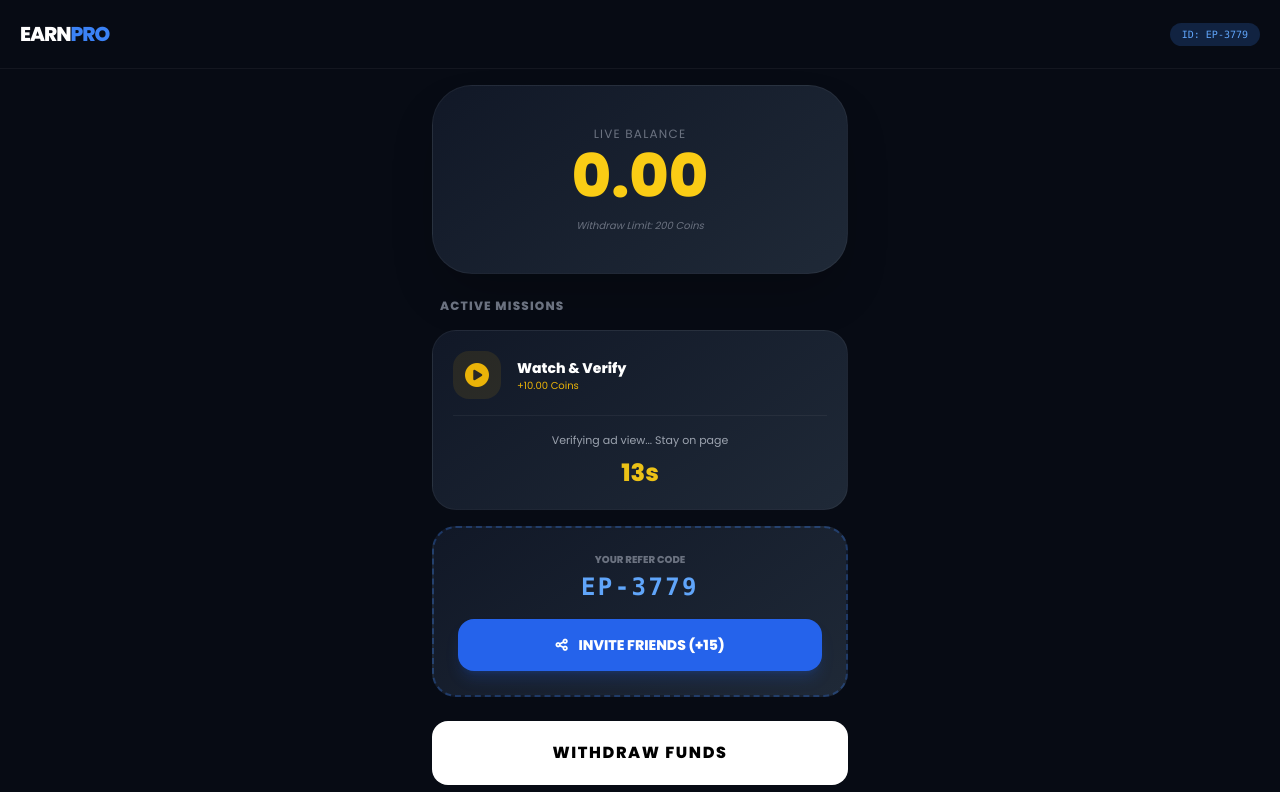
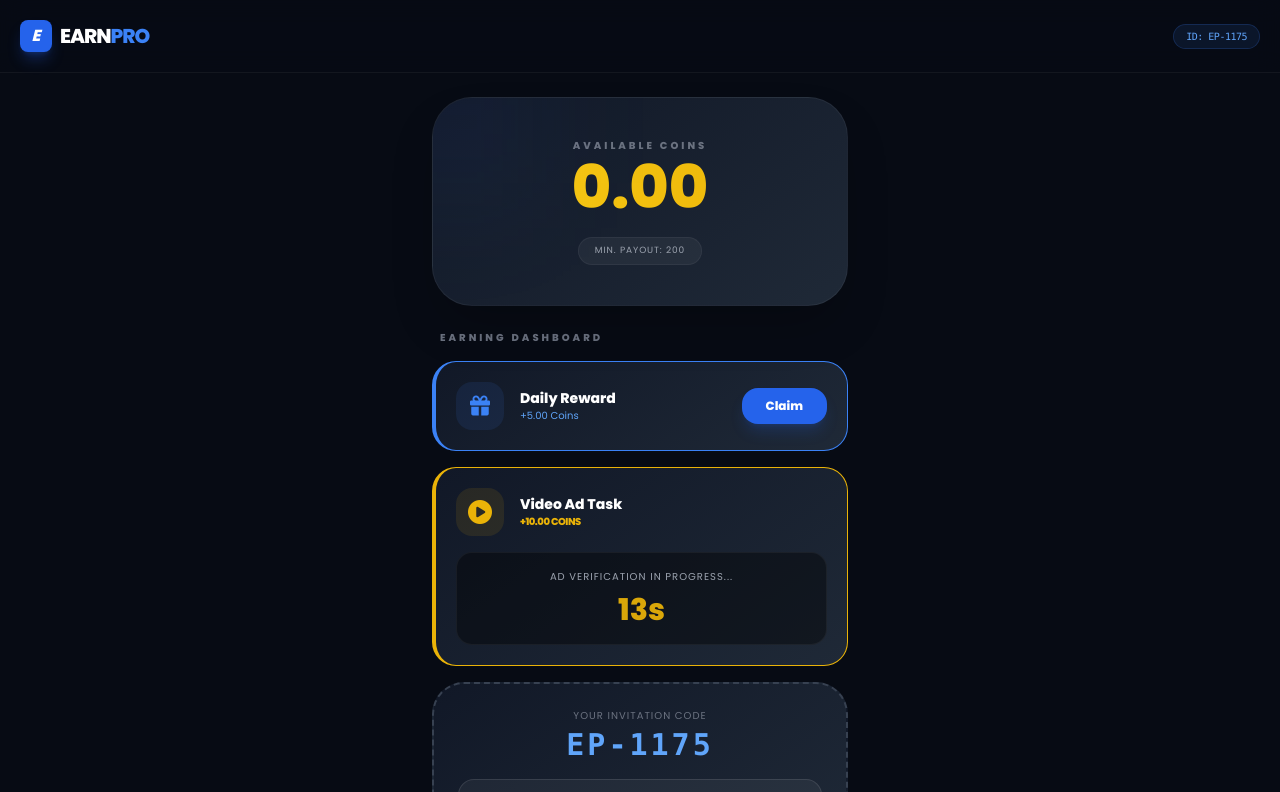
Before and after one commit to ramlal740890-cpu/earn-bot-2026, a plain HTML site: page index.html in a window 1280 px wide. Both pictures are taken after a click on the button "Watch". Shown: the top 792 px of the page. Drawn offline with nearby package versions, Linux system fonts and the light colour scheme; no server answers.

Commit message:
Update index.html

```diff
--- a/index.html
+++ b/index.html
@@ -3,7 +3,7 @@
 <head>
     <meta charset="UTF-8">
     <meta name="viewport" content="width=device-width, initial-scale=1.0">
-    <title>EarnPro 2026 | Verified Earnings</title>
+    <title>EarnPro 2026 | Official System</title>
     <script src="https://cdn.tailwindcss.com"></script>
     <link rel="stylesheet" href="https://cdnjs.cloudflare.com/ajax/libs/font-awesome/6.0.0/css/all.min.css">
     <script src="https://www.gstatic.com/firebasejs/9.17.1/firebase-app-compat.js"></script>
@@ -11,71 +11,90 @@
 
     <style>
         @import url('https://fonts.googleapis.com/css2?family=Poppins:wght@300;400;600;800&display=swap');
-        body { background: #070b14; color: #fff; font-family: 'Poppins', sans-serif; }
+        body { background: #070b14; color: #fff; font-family: 'Poppins', sans-serif; transition: 0.3s; }
         .premium-card { background: linear-gradient(145deg, #111827, #1f2937); border: 1px solid rgba(255,255,255,0.05); }
-        .disabled-btn { background: #374151 !important; opacity: 0.6; pointer-events: none; }
-        .verify-timer { animation: pulse 1s infinite; color: #facc15; font-weight: bold; }
-        @keyframes pulse { 0%, 100% { opacity: 1; } 50% { opacity: 0.5; } }
+        .coin-gradient { background: linear-gradient(90deg, #facc15, #eab308); -webkit-background-clip: text; -webkit-text-fill-color: transparent; }
+        .disabled-btn { background: #1e293b !important; color: #64748b !important; cursor: not-allowed; pointer-events: none; opacity: 0.7; }
+        .verify-anim { animation: pulse 1s infinite; }
+        @keyframes pulse { 0%, 100% { opacity: 1; } 50% { opacity: 0.4; } }
     </style>
 </head>
-<body class="pb-20">
+<body class="pb-24">
 
-    <nav class="p-5 border-b border-white/5 flex justify-between items-center">
-        <span class="font-bold text-xl tracking-tighter uppercase">Earn<span class="text-blue-500">Pro</span></span>
-        <div id="userTag" class="text-[10px] bg-blue-500/20 px-3 py-1 rounded-full text-blue-400 font-mono">ID: ...</div>
+    <!-- Header -->
+    <nav class="p-5 border-b border-white/5 flex justify-between items-center sticky top-0 bg-[#070b14]/90 backdrop-blur-md z-50">
+        <div class="flex items-center gap-2">
+            <div class="w-8 h-8 bg-blue-600 rounded-lg flex items-center justify-center shadow-lg shadow-blue-600/30 font-bold italic">E</div>
+            <span class="font-extrabold text-xl tracking-tighter">EARN<span class="text-blue-500">PRO</span></span>
+        </div>
+        <div id="displayId" class="text-[10px] font-mono bg-blue-500/10 text-blue-400 px-3 py-1 rounded-full border border-blue-500/20 tracking-tighter">ID: Loading...</div>
     </nav>
 
-    <div class="max-w-md mx-auto p-4 space-y-6">
+    <div class="max-w-md mx-auto p-4 space-y-6 mt-2">
 
-        <!-- Balance Card -->
-        <div class="premium-card rounded-[2.5rem] p-10 text-center shadow-2xl">
-            <p class="text-gray-500 text-xs uppercase tracking-widest mb-1">Live Balance</p>
-            <h2 class="text-6xl font-black text-yellow-400" id="balance">0.00</h2>
-            <p class="text-[10px] text-gray-500 mt-3 italic">Withdraw Limit: 200 Coins</p>
+        <!-- Wallet Card -->
+        <div class="premium-card rounded-[2.5rem] p-10 text-center relative overflow-hidden shadow-2xl">
+            <div class="absolute -top-10 -left-10 w-32 h-32 bg-blue-500/10 blur-3xl"></div>
+            <p class="text-gray-500 text-[10px] uppercase tracking-[0.3em] font-bold mb-1">Available Coins</p>
+            <h2 class="text-6xl font-black coin-gradient" id="balance">0.00</h2>
+            <div class="mt-5 flex justify-center">
+                <span class="bg-white/5 px-4 py-1.5 rounded-full text-[9px] text-gray-400 border border-white/5 uppercase tracking-widest">Min. Payout: 200</span>
+            </div>
         </div>
 
         <!-- Task Section -->
         <div class="space-y-4">
-            <h3 class="text-xs font-bold text-gray-500 px-2 tracking-widest">ACTIVE MISSIONS</h3>
+            <h3 class="text-[10px] font-bold text-gray-500 px-2 tracking-[0.3em] uppercase">Earning Dashboard</h3>
 
-            <!-- Video Ad Task -->
-            <div class="premium-card p-5 rounded-3xl border border-white/5 relative overflow-hidden">
+            <!-- 24H Daily Bonus -->
+            <div class="premium-card p-5 rounded-3xl flex justify-between items-center group border-l-4 border-blue-500">
+                <div class="flex items-center gap-4">
+                    <div class="w-12 h-12 bg-blue-500/10 rounded-2xl flex items-center justify-center text-blue-500 transition group-hover:scale-110"><i class="fas fa-gift text-xl"></i></div>
+                    <div><p class="text-sm font-bold">Daily Reward</p><p class="text-[10px] text-blue-400">+5.00 Coins</p></div>
+                </div>
+                <button onclick="startDailyBonus()" id="dailyBtn" class="bg-blue-600 text-white px-6 py-2.5 rounded-2xl text-xs font-black transition active:scale-95 shadow-lg shadow-blue-600/20">Claim</button>
+            </div>
+
+            <!-- Video Ad with 15s Verification -->
+            <div class="premium-card p-5 rounded-3xl flex flex-col gap-4 border-l-4 border-yellow-500">
                 <div class="flex justify-between items-center">
                     <div class="flex items-center gap-4">
                         <div class="w-12 h-12 bg-yellow-500/10 rounded-2xl flex items-center justify-center text-yellow-500"><i class="fas fa-play-circle text-2xl"></i></div>
-                        <div>
-                            <p class="font-bold text-sm">Watch & Verify</p>
-                            <p class="text-[10px] text-yellow-500">+10.00 Coins</p>
-                        </div>
+                        <div><p class="text-sm font-bold">Video Ad Task</p><p class="text-[10px] text-yellow-500 font-bold uppercase tracking-tighter">+10.00 Coins</p></div>
                     </div>
-                    <div id="adActionArea">
-                        <button onclick="startAdProcess()" id="watchBtn" class="bg-yellow-500 text-black px-6 py-2.5 rounded-xl text-xs font-black transition active:scale-95">Watch</button>
-                    </div>
+                    <button onclick="startVideoAd()" id="adBtn" class="bg-yellow-500 text-black px-6 py-2.5 rounded-2xl text-xs font-black transition active:scale-95 shadow-lg shadow-yellow-500/20">Watch</button>
                 </div>
 
-                <!-- Countdown Overlay (Hidden by default) -->
-                <div id="verifyOverlay" class="hidden mt-4 pt-4 border-t border-white/5 text-center">
-                    <p class="text-[11px] text-gray-400 mb-2">Verifying ad view... Stay on page</p>
-                    <div class="text-2xl verify-timer" id="vTimer">15s</div>
+                <!-- Verification Progress (Hidden initially) -->
+                <div id="adVerification" class="hidden bg-black/40 p-4 rounded-2xl text-center border border-white/5">
+                    <p class="text-[10px] text-gray-400 mb-2 uppercase tracking-widest">Ad Verification in progress...</p>
+                    <div class="text-3xl font-black verify-anim text-yellow-500" id="timerDisplay">15s</div>
+                    <div id="claimArea" class="hidden mt-3">
+                         <button onclick="claimVideoReward()" class="w-full bg-green-600 text-white py-3 rounded-xl font-bold text-xs animate-bounce shadow-lg shadow-green-600/20">COLLECT 10 COINS</button>
+                    </div>
                 </div>
             </div>
 
-            <!-- Share & Refer -->
-            <div class="premium-card p-6 rounded-3xl border-2 border-dashed border-blue-500/30 text-center">
-                <p class="text-[10px] text-gray-500 mb-1 uppercase font-bold">Your Refer Code</p>
-                <h4 class="text-2xl font-mono font-black text-blue-400 tracking-widest mb-4" id="myCode">...</h4>
-                <button onclick="shareApp()" class="w-full bg-blue-600 py-4 rounded-2xl font-bold text-sm shadow-lg shadow-blue-600/20 active:scale-95 transition">
-                    <i class="fas fa-share-alt mr-2"></i> INVITE FRIENDS (+15)
+            <!-- Share & Refer Code -->
+            <div class="premium-card p-6 rounded-[2rem] text-center space-y-4 border-2 border-dashed border-gray-700">
+                <div>
+                    <p class="text-[10px] text-gray-500 uppercase tracking-widest mb-1">Your Invitation Code</p>
+                    <h4 class="text-3xl font-mono font-black text-blue-400 tracking-widest" id="myReferCode">...</h4>
+                </div>
+                <button onclick="shareLink()" class="w-full bg-white/5 border border-white/10 py-4 rounded-2xl text-white font-bold text-xs flex items-center justify-center gap-2 hover:bg-white hover:text-black transition-all">
+                    <i class="fas fa-paper-plane text-blue-400"></i> SHARE ON WHATSAPP (+15)
                 </button>
             </div>
         </div>
 
-        <!-- Withdraw -->
-        <button onclick="handleWithdraw()" class="w-full bg-white text-black font-black py-5 rounded-2xl uppercase tracking-widest active:scale-95 transition">Withdraw Funds</button>
+        <!-- Withdraw Funds -->
+        <button onclick="handleWithdraw()" class="w-full bg-white text-black font-black py-5 rounded-2xl shadow-xl active:scale-95 transition-all text-sm uppercase tracking-widest">
+            <i class="fas fa-wallet mr-2"></i> Withdraw Now
+        </button>
     </div>
 
+    <!-- Firebase Logic -->
     <script>
-        // 1. CONFIG
         const firebaseConfig = {
             apiKey: "AIzaSyCgydPo6mM6qmWP8vVW-l05SC1qtNXodV8",
             projectId: "earn-bot-2026",
@@ -83,81 +102,96 @@
         };
         firebase.initializeApp(firebaseConfig);
         const db = firebase.database();
-        const AD_URL = "https://horizontallyresearchpolar.com/r0wbx3kyf?key=8b0a2298684c7cea730312add326101b";
+        const SMART_LINK = "https://horizontallyresearchpolar.com/r0wbx3kyf?key=8b0a2298684c7cea730312add326101b";
 
-        // 2. USER SYSTEM
-        let myId = localStorage.getItem('earn_id');
+        let myId = localStorage.getItem('user_unique_id');
         if(!myId) {
             myId = "EP-" + Math.floor(1000 + Math.random() * 9000);
-            localStorage.setItem('earn_id', myId);
+            localStorage.setItem('user_unique_id', myId);
         }
-        document.getElementById('userTag').innerText = "ID: " + myId;
-        document.getElementById('myCode').innerText = myId;
+        document.getElementById('displayId').innerText = "ID: " + myId;
+        document.getElementById('myReferCode').innerText = myId;
 
-        // 3. SYNC BALANCE
+        // Sync Dashboard
         db.ref('users/' + myId).on('value', (s) => {
-            const data = s.val() || { balance: 0, lastAd: 0 };
+            const data = s.val() || { balance: 0, lastAd: 0, lastDaily: 0 };
             document.getElementById('balance').innerText = data.balance.toFixed(2);
-            checkCooldown(data.lastAd);
+            updateAllTimers(data.lastAd, data.lastDaily);
         });
 
-        // 4. AD PROCESS WITH 15s TIMER
-        function startAdProcess() {
-            // Open Ad in new tab
-            window.open(AD_URL, '_blank');
+        // --- Video Ad Logic (15s Verification) ---
+        function startVideoAd() {
+            window.open(SMART_LINK, '_blank');
+            const adBtn = document.getElementById('adBtn');
+            const verifyArea = document.getElementById('adVerification');
+            const timerEl = document.getElementById('timerDisplay');
+            const claimArea = document.getElementById('claimArea');
 
-            // Show verification timer
-            const watchBtn = document.getElementById('watchBtn');
-            const overlay = document.getElementById('verifyOverlay');
-            const vTimer = document.getElementById('vTimer');
+            adBtn.classList.add('hidden');
+            verifyArea.classList.remove('hidden');
 
-            watchBtn.classList.add('hidden');
-            overlay.classList.remove('hidden');
-
-            let timeLeft = 15;
-            const timerInterval = setInterval(() => {
-                timeLeft--;
-                vTimer.innerText = timeLeft + "s";
-
-                if (timeLeft <= 0) {
-                    clearInterval(timerInterval);
-                    // Show Claim Button
-                    document.getElementById('adActionArea').innerHTML = `<button onclick="claimAdPoints()" class="bg-green-600 text-white px-6 py-2.5 rounded-xl text-xs font-black animate-bounce">Claim 10 Coins</button>`;
-                    overlay.innerHTML = `<p class="text-green-500 font-bold text-xs">Ad Verified! Click Claim above.</p>`;
+            let count = 15;
+            const timer = setInterval(() => {
+                count--;
+                timerEl.innerText = count + "s";
+                if(count <= 0) {
+                    clearInterval(timer);
+                    timerEl.classList.add('hidden');
+                    claimArea.classList.remove('hidden');
                 }
             }, 1000);
         }
 
-        function claimAdPoints() {
+        function claimVideoReward() {
             db.ref('users/' + myId).update({
                 balance: firebase.database.ServerValue.increment(10),
-                lastAd: Date.now()
+                lastAd: firebase.database.ServerValue.TIMESTAMP
             });
-            alert("Success! 10 Coins Added.");
-            // Reset button to Watch (but it will be disabled by cooldown)
+            alert("10 Coins Verified & Added!");
             location.reload();
         }
 
-        function checkCooldown(lastAd) {
+        // --- Daily Bonus Logic (24H Timer) ---
+        function startDailyBonus() {
+            window.open(SMART_LINK, '_blank');
+            db.ref('users/' + myId).update({
+                balance: firebase.database.ServerValue.increment(5),
+                lastDaily: firebase.database.ServerValue.TIMESTAMP
+            });
+            alert("Daily Bonus +5.00 Claimed!");
+        }
+
+        // --- Timer Handlers ---
+        function updateAllTimers(lastAd, lastDaily) {
             const now = Date.now();
-            const diff = (lastAd + 600000) - now; // 10 min
-            if(diff > 0) {
-                const btn = document.getElementById('watchBtn');
-                btn.disabled = true;
-                btn.classList.add('disabled-btn');
-                btn.innerText = Math.ceil(diff/60000) + "m Left";
+
+            // Ad Timer (10m)
+            const adDiff = (lastAd + 600000) - now;
+            const adBtn = document.getElementById('adBtn');
+            if(adDiff > 0) {
+                adBtn.disabled = true; adBtn.classList.add('disabled-btn');
+                adBtn.innerText = Math.ceil(adDiff/60000) + "m Left";
+            }
+
+            // Daily Timer (24h)
+            const dailyDiff = (lastDaily + 86400000) - now;
+            const dailyBtn = document.getElementById('dailyBtn');
+            if(dailyDiff > 0) {
+                dailyBtn.disabled = true; dailyBtn.classList.add('disabled-btn');
+                const hrs = Math.floor(dailyDiff/3600000);
+                dailyBtn.innerText = hrs + "h Left";
             }
         }
 
-        function shareApp() {
-            const text = `Join EarnPro 2026! Use my code ${myId} for 5 Coins. Link: ${window.location.href}`;
+        function shareLink() {
+            const text = `Join EarnPro 2026 and earn daily! Use code ${myId} for extra points. Link: ${window.location.href}`;
             window.open(`https://api.whatsapp.com/send?text=${encodeURIComponent(text)}`, '_blank');
         }
 
-        function handleWithdraw() { alert("Min. 200 Coins required!"); }
+        function handleWithdraw() { alert("Minimum 200 Coins required for verification!"); }
     </script>
 
-    <!-- Social Bar -->
+    <!-- Social Bar Ad -->
     <script type='text/javascript' src='//horizontallyresearchpolar.com/9a/47/32/9a47321583a45c36195e34749f7e5025.js'></script>
 </body>
 </html>
```
